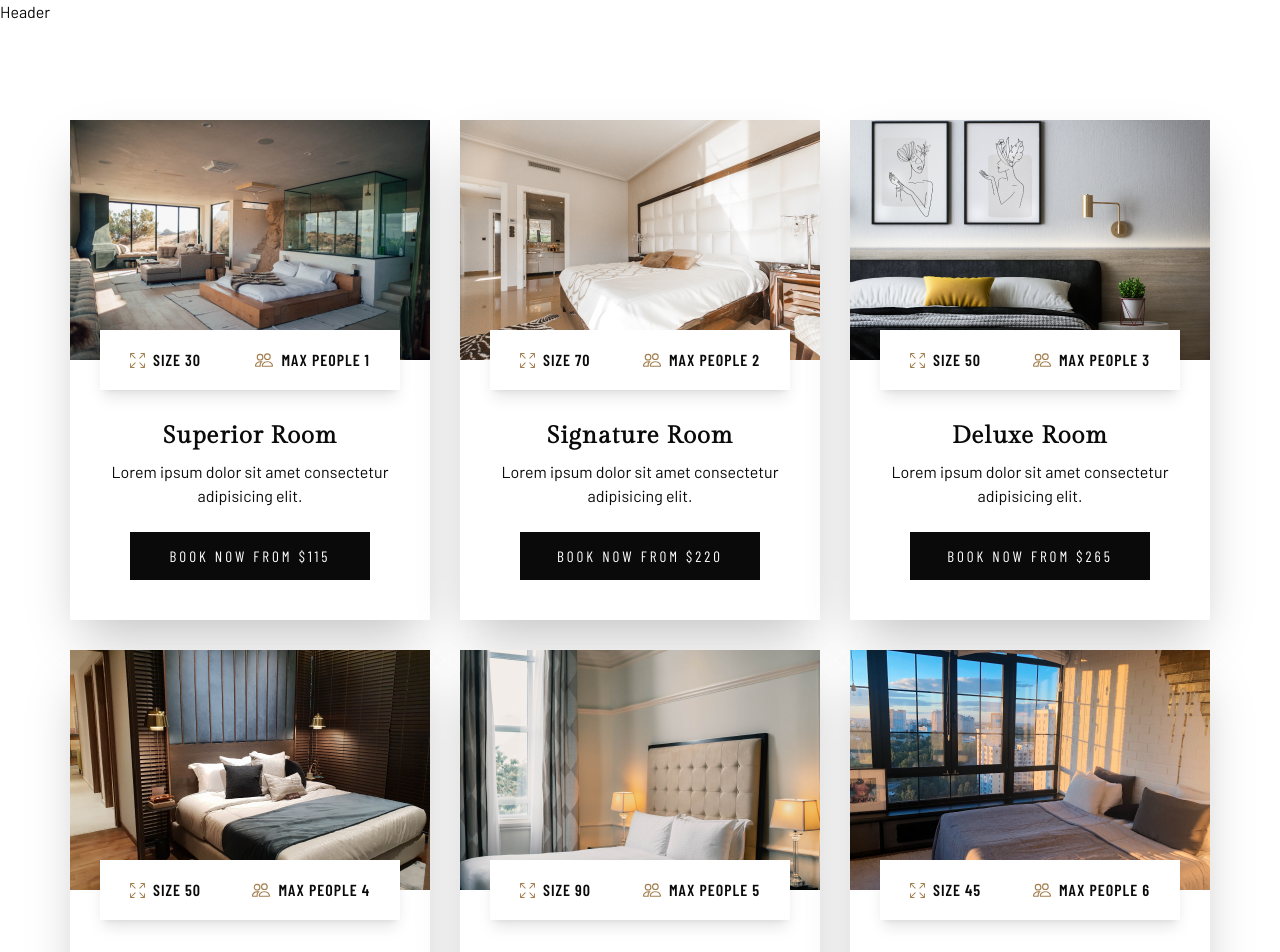
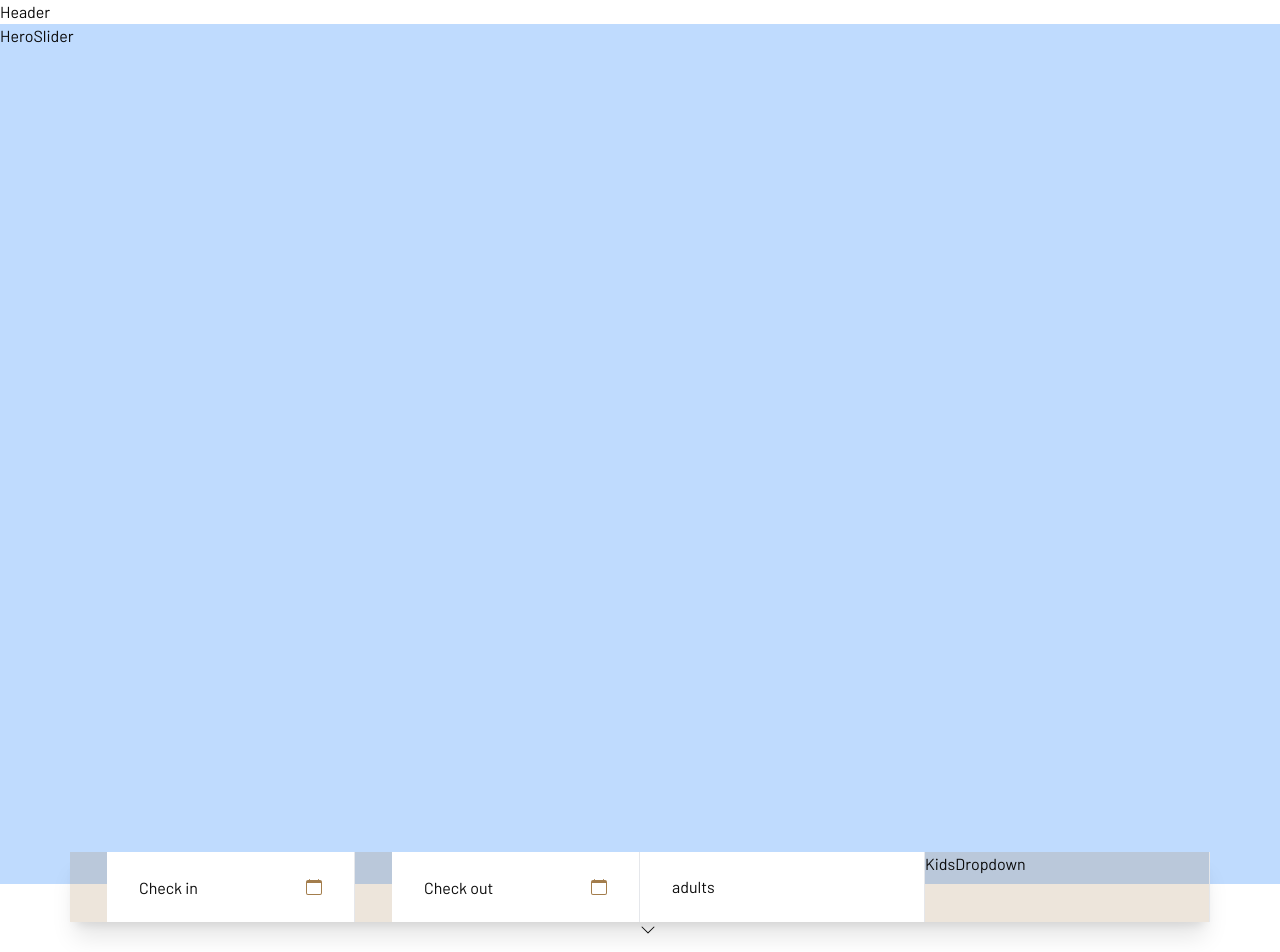
Before and after one commit to DavidGurovich/hotel, a React (Create React App) app: page / in a window 1280 px wide. Shown: the top 952 px of the page. Built offline with nearby package versions, Linux system fonts and the light colour scheme; a web font is replaced by a local one.

Commit message:
added drop down buttons

```diff
--- a/src/components/AdultsDropdown.js
+++ b/src/components/AdultsDropdown.js
@@ -1,7 +1,31 @@
-import React from 'react';
+import React, {useContext} from 'react';
+import {RoomContext} from '../context/RoomContext';
+import {Menu} from '@headlessui/react';
+import {Bschev} from 'react-icons/bs';
+import { BsChevronDown } from 'react-icons/bs';
+
+const lis = [
+  {name: '1 Adult'},
+  {name: '2 Adult'},
+  {name: '3 Adult'},
+  {name: '4 Adult'},
+]
 
 const AdultsDropdown = () => {
-  return <div>AdultsDropdown</div>;
+  return <Menu as='div' className='w-full h-full bg-white relative'>
+    <Menu.Button className='w-full h-full flex items-center justify-between px-8'>
+      adults
+      </Menu.Button>
+    <BsChevronDown/>
+    <Menu.Items as='ul'>
+      {lis.map((li, index ) => {
+        return (<Menu.Item as='li' key={index}>
+          {li.name}
+          </Menu.Item>
+        );
+      })}
+    </Menu.Items>
+  </Menu>;
 };
 
 export default AdultsDropdown;
--- a/src/components/BookForm.js
+++ b/src/components/BookForm.js
@@ -1,7 +1,26 @@
 import React from 'react';
+import AdultsDropdown from '../components/AdultsDropdown';
+import KidsDropdown from '../components/KidsDropdown';
+import CheckIn from '../components/CheckIn';
+import CheckOut from '../components/CheckOut';
 
 const BookForm = () => {
-  return <div>BookForm</div>;
+  return <form className='h-[300px]  w-full lg:h-[70px]'>
+    <div className='flex flex-col w-full h-full lg:flex-row'>
+      <div className='flex-1 border-r'>
+        <CheckIn />
+      </div>
+      <div className='flex-1 border-r'>
+        <CheckOut />
+      </div>
+      <div className='flex-1 border-r'>
+        <AdultsDropdown />
+      </div>
+      <div className='flex-1 border-r'>
+        <KidsDropdown />
+      </div>
+    </div>
+  </form>;
 };
 
 export default BookForm;
--- a/src/components/CheckIn.js
+++ b/src/components/CheckIn.js
@@ -1,7 +1,27 @@
-import React from 'react';
+import React, {useState} from 'react';
+import DatePicker from 'react-datepicker';
+import 'react-datepicker/dist/react-datepicker.css';
+import '../datepicker.css';
+import {BsCalendar} from 'react-icons/bs';
 
 const CheckIn = () => {
-  return <div>CheckIn</div>;
+  const [startDate, setStartDate] = useState(false);
+
+  return (
+  <div className='relative flex items-center h-full justify-end'>
+    <div className='absolute z-10 pr-8 '>
+      <div >
+        <BsCalendar className='text-accent text-base'/>
+      </div>
+    </div>
+    <DatePicker
+     className='w-full h-full'
+     selected={startDate}
+     placeholderText='Check in'
+     onChange={(date) => setStartDate(date)}
+     />
+  </div>
+);
 };
 
 export default CheckIn;
--- a/src/components/CheckOut.js
+++ b/src/components/CheckOut.js
@@ -1,7 +1,27 @@
-import React from 'react';
+import React, {useState} from 'react';
+import DatePicker from 'react-datepicker';
+import 'react-datepicker/dist/react-datepicker.css';
+import '../datepicker.css';
+import {BsCalendar} from 'react-icons/bs';
 
 const CheckOut = () => {
-  return <div>CheckOut</div>;
+  const [endDate, setEndDate] = useState(false);
+
+  return (
+  <div className='relative flex items-center h-full justify-end'>
+    <div className='absolute z-10 pr-8 '>
+      <div >
+        <BsCalendar className='text-accent text-base'/>
+      </div>
+    </div>
+    <DatePicker
+     className='w-full h-full'
+     selected={endDate}
+     placeholderText='Check out'
+     onChange={(date) => setEndDate(date)}
+     />
+  </div>
+);
 };
 
 export default CheckOut;
--- a/src/components/HeroSlider.js
+++ b/src/components/HeroSlider.js
@@ -1,7 +1,7 @@
 import React from 'react';
 
 const HeroSlider = () => {
-  return <div>HeroSlider</div>;
+  return <div className='heroSlider h-[600px] lg:h-[860px] bg-blue-200'>HeroSlider</div>;
 };
 
 export default HeroSlider;
--- a/src/pages/Home.js
+++ b/src/pages/Home.js
@@ -1,8 +1,19 @@
 import React from 'react';
+import BookForm from '../components/BookForm';
 import Rooms from '../components/Rooms';
+import HeroSlider from '../components/HeroSlider';
+
 const Home = () => {
   return (
   <>
+  <HeroSlider/>
+  <div className="container mx-auto relative">
+    <div className='bg-accent/20 mt-4 p-4 lg:shadow-xl lg:absolute
+     lg:left-0 lg:right-0 lg:p-0 lg:z-30 lg:-top-12'>
+      <BookForm/>
+    </div>
+  </div>
+
     <Rooms/>
   </>
   );
```
